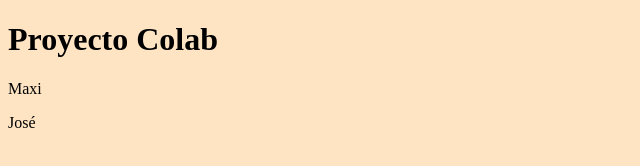
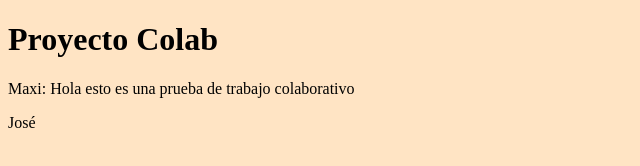
Before and after one commit to mlapeducacionit/repo-colab, a plain HTML site: page index.html in a window 1280 px wide. Shown: the whole page, without its empty margins (0-640 px from the left). Drawn offline with Linux system fonts and the light colour scheme.

Commit message:
Soy Maxi y modifiqué el parrafo

```diff
--- a/index.html
+++ b/index.html
@@ -9,7 +9,7 @@
 <body>
     <h1>Proyecto Colab</h1>
 
-    <p>Maxi</p>
+    <p>Maxi: Hola esto es una prueba de trabajo colaborativo</p>
 
     <p>José</p>
 
```
